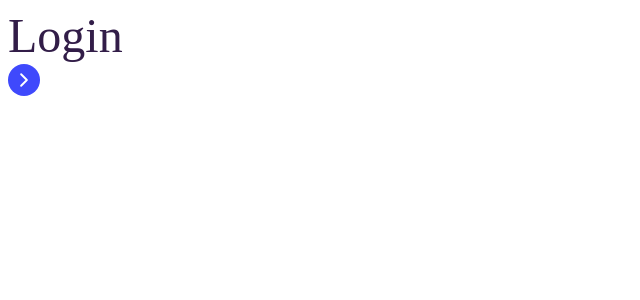
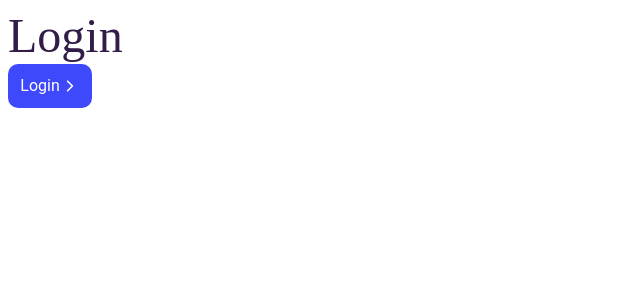
Before and after one commit to CaltonDev/calton-front-v3, a React (Create React App) app: page /login in a window 1280 px wide. Shown: the top 300 px of the page, without its empty margins (0-640 px from the left). Built offline with nearby package versions, Linux system fonts and the light colour scheme.

Commit message:
Fix: improved code

```diff
--- a/src/components/Button/Button.module.scss
+++ b/src/components/Button/Button.module.scss
@@ -7,7 +7,7 @@
   justify-content: map-get($button, justify-content);
   align-items: map-get($button, align-items);
   padding: map-get($button, padding);
-  gap: map-get($button, gap);
+  //gap: map-get($button, gap);
   background: map-get($button, background);
   border-radius: map-get($button, border-radius);
   font-size: map-get($button, font-size);
--- a/src/components/Button/Button.tsx
+++ b/src/components/Button/Button.tsx
@@ -27,13 +27,12 @@ const Button = ({
     const iconOnlyClass = iconOnly ? styles[`iconOnly-${size}`] : ''
     const roundedClass = rounded ? styles[`rounded-${size}`] : ''
     const [iconColor, setIconColor] = useState('')
+    const [iconSize, setIconSize] = useState(24)
 
-    useEffect(() => {
-        let iconColorString = ''
+    const selectIconColor = () => {
+        let iconColorString = getCSSVariable('--primary-icon-color')
 
-        if (variant === 'solid') {
-            iconColorString = getCSSVariable('--primary-icon-color')
-        } else {
+        if (variant !== 'solid') {
             if (disabled) {
                 iconColorString = getCSSVariable('--disable-icon-color')
             } else {
@@ -42,6 +41,21 @@ const Button = ({
         }
 
         setIconColor(iconColorString)
+    }
+
+    const selectIconSize = () => {
+        let iconSizeValue = Number(getCSSVariable('--large-icon-size'))
+        if (size === 'small') {
+            iconSizeValue = Number(getCSSVariable('--small-icon-size'))
+        } else if (size === 'medium') {
+            iconSizeValue = Number(getCSSVariable('--medium-icon-size'))
+        }
+
+        setIconSize(iconSizeValue)
+    }
+    useEffect(() => {
+        selectIconColor()
+        selectIconSize()
     }, [disabled, variant])
 
     return (
@@ -54,8 +68,8 @@ const Button = ({
                 {children}
                 {arrowPlacement !== 'none' && (
                     <SvgWrapper
-                        width={24}
-                        height={24}
+                        width={iconSize}
+                        height={iconSize}
                         fillColor={iconColor}
                         keySvg={
                             arrowPlacement === 'left'
--- a/src/pages/Login/Login.tsx
+++ b/src/pages/Login/Login.tsx
@@ -21,14 +21,14 @@ function Login() {
             </Typography>
 
             <Button
-                size={'small'}
+                size={'medium'}
                 variant={'solid'}
                 disabled={false}
                 onClick={performLoginAndRedirect}
                 arrowPlacement={'right'}
-                iconOnly={true}
-                rounded={true}
-            />
+            >
+                Login
+            </Button>
         </div>
     )
 }
--- a/src/style/app.scss
+++ b/src/style/app.scss
@@ -7,4 +7,8 @@
   --primary-icon-color: #FFFFFF;
   --secondary-icon-color: #3F49FC;
   --disabled-icon-color: #C0BBC5;
+
+  --small-icon-size: 16;
+  --medium-icon-size: 20;
+  --large-icon-size: 24;
 }
```
